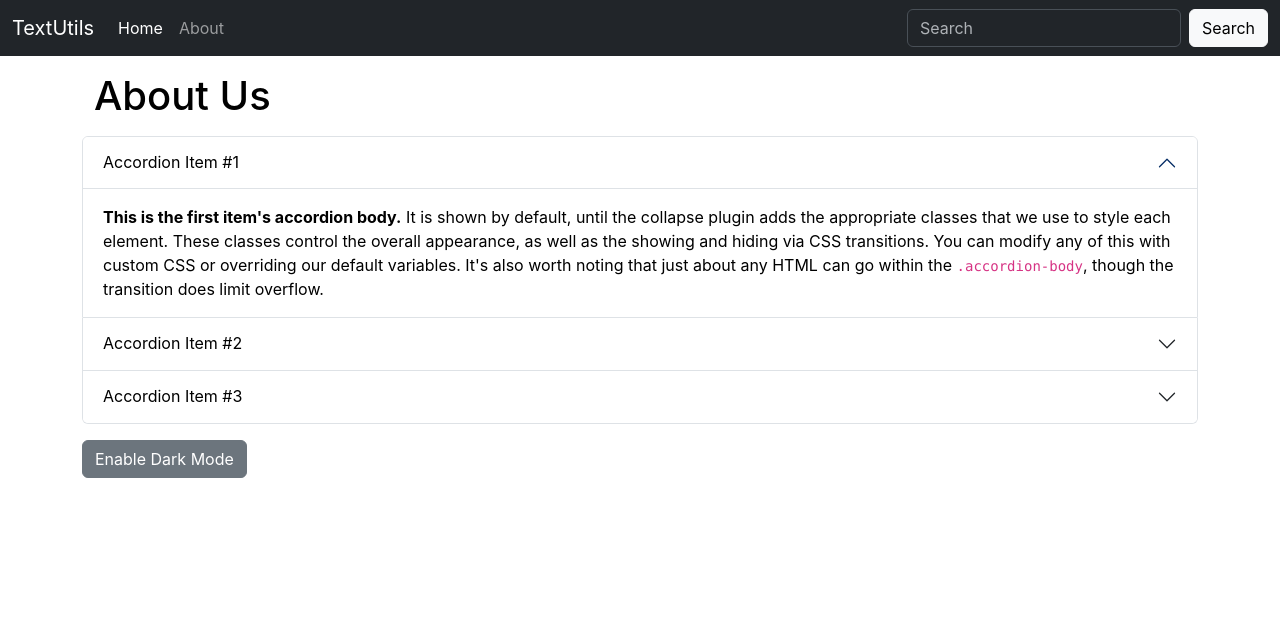
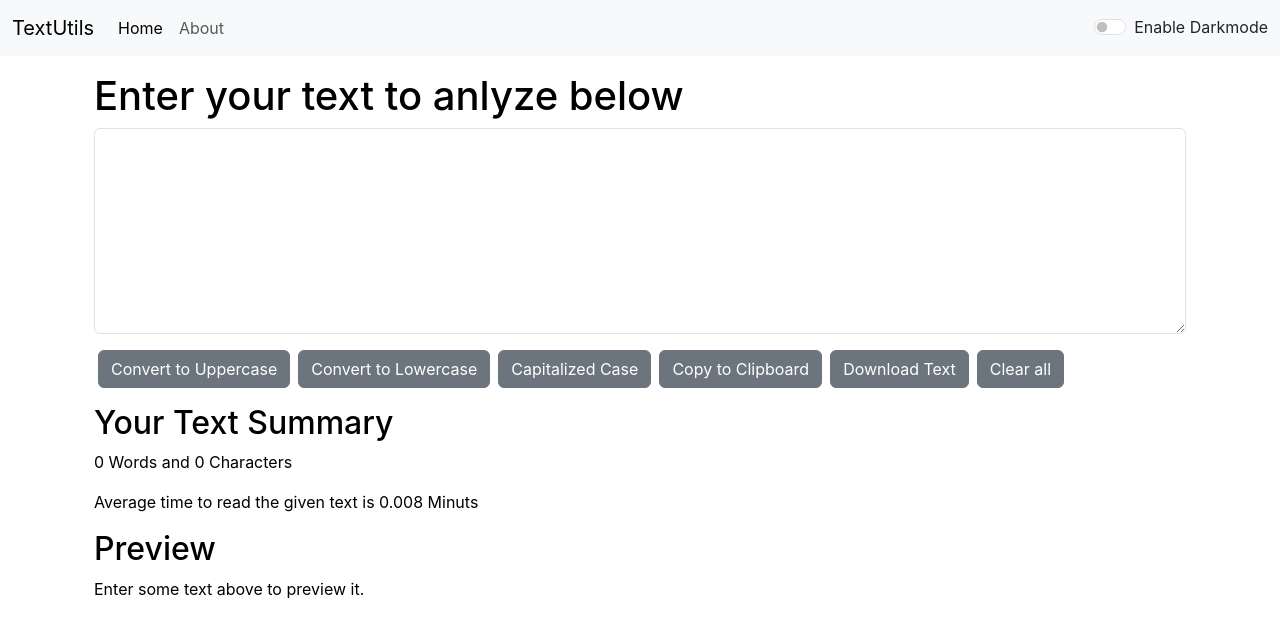
Before and after one commit to Vishal580/TextUtils-app-using-React-Js, a React (Create React App) app: page / in a window 1280 px wide. Shown: the top 638 px of the page. Built offline with nearby package versions, Linux system fonts and the light colour scheme.

Commit message:
Optimized Darkmode

```diff
--- a/src/App.js
+++ b/src/App.js
@@ -1,16 +1,29 @@
+import { useState } from 'react';
 import './App.css';
-import About from './Components/About';
+// import About from './Components/About';
 import Navbar from "./Components/Navbar";
-// import TextForm from './Components/TextForm';
+import TextForm from './Components/TextForm';
 
 function App() {
+  const [mode, setMode] = useState("light");
+
+  const toggleMode = () =>{
+    if(mode === "light"){
+      setMode("dark");
+      document.body.style.background = '#070c32';
+    }
+    else{
+      setMode("light");
+      document.body.style.background ='white';
+    }
+  }
   return (
     <>
-      <Navbar title="TextUtils" about="About"/>
-      {/* <div className="container my-3">
-        <TextForm headline="Enter your text to anlyze below"/>
-      </div> */}
-      <About/>
+      <Navbar title="TextUtils" about="About" mode={mode} toggleMode={toggleMode}/>
+      <div className="container my-3">
+        <TextForm headline="Enter your text to anlyze below" mode={mode}/>
+      </div>
+      {/* <About/> */}
     </>
   );
 }
--- a/src/Components/About.js
+++ b/src/Components/About.js
@@ -13,7 +13,7 @@
         setmyStyle({
             color: "white",
             backgroundColor: "black",
-            border: '0.5px solid white'
+            // border: '0.5px solid white'
         });
         setBtnText("Enable Light Mode");
     }
--- a/src/Components/Navbar.js
+++ b/src/Components/Navbar.js
@@ -4,7 +4,7 @@
 export default function Navbar(props) {
   return (
     <div>
-      <nav className="navbar navbar-expand-lg bg-dark" data-bs-theme="dark" >
+      <nav className={`navbar navbar-expand-lg navbar-${props.mode} bg-${props.mode}`} >
         <div className="container-fluid">
           <a className="navbar-brand" href="/">{props.title}</a>
           <button className="navbar-toggler" type="button" data-bs-toggle="collapse" data-bs-target="#navbarSupportedContent" aria-controls="navbarSupportedContent" aria-expanded="false" aria-label="Toggle navigation">
@@ -19,10 +19,14 @@
                 <a className="nav-link" href="/">{props.about}</a>
               </li>
             </ul>
-            <form className="d-flex" role="search">
+            {/* <form className="d-flex" role="search">
               <input className="form-control me-2" type="search" placeholder="Search" aria-label="Search"/>
               <button className="btn btn-light" type="submit">Search</button>
-            </form>
+            </form> */}
+            <div className={`form-check form-switch text-${props.mode==='light'?'dark':'light'}`}>
+              <input className="form-check-input" type="checkbox" id="flexSwitchCheckDefault" onClick={props.toggleMode}/>
+              <label className="form-check-label" htmlFor="flexSwitchCheckDefault">Enable Darkmode</label>
+            </div>
           </div>
         </div>
       </nav>
--- a/src/Components/TextForm.js
+++ b/src/Components/TextForm.js
@@ -39,7 +39,6 @@
 
     // Select the text field
     copyText.select();
-    copyText.setSelectionRange(0, 99999); // For mobile devices
 
     // Copy the text inside the text field
     navigator.clipboard.writeText(copyText.value);
@@ -83,10 +82,10 @@
 }
   return (
     <>
-    <div>
+    <div className='container' style={{color: props.mode==='dark'?'white':'black'}}>
         <h1>{props.headline}</h1>
         <div className="mb-3">
-            <textarea className="form-control" value={text} onChange={onChangeHandeler} id="myBox" rows="8"></textarea>
+            <textarea className="form-control" value={text} onChange={onChangeHandeler} style={{backgroundColor: props.mode==='dark'?'grey':'white', color: props.mode==='dark'?'white':'black'}} id="myBox" rows="8"></textarea>
         </div>
         <button className='btn btn-secondary mx-1' onClick={UppercaseHandeler}>Convert to Uppercase</button>
         <button className='btn btn-secondary mx-1' onClick={LowercaseHandeler}>Convert to Lowercase</button>
@@ -95,12 +94,12 @@
         <button className='btn btn-secondary mx-1' onClick={DownloadTexthandeler}>Download Text</button>
         <button className='btn btn-secondary mx-1' onClick={clearTextHandeler}>Clear all</button>
     </div>
-    <div className="container my-3">
+    <div className="container my-3" style={{color: props.mode==='dark'?'white':'black'}}>
         <h2>Your Text Summary</h2>
         <p>{text.split(" ").length-1} Words and {text.length} Characters</p>
         <p>Average time to read the given text is {0.008 * text.split(" ").length} Minuts</p>
         <h2>Preview</h2>
-        <p>{text}</p>
+        <p>{text.length>0?text:"Enter some text above to preview it."}</p>
     </div>
     </>
   )
```
